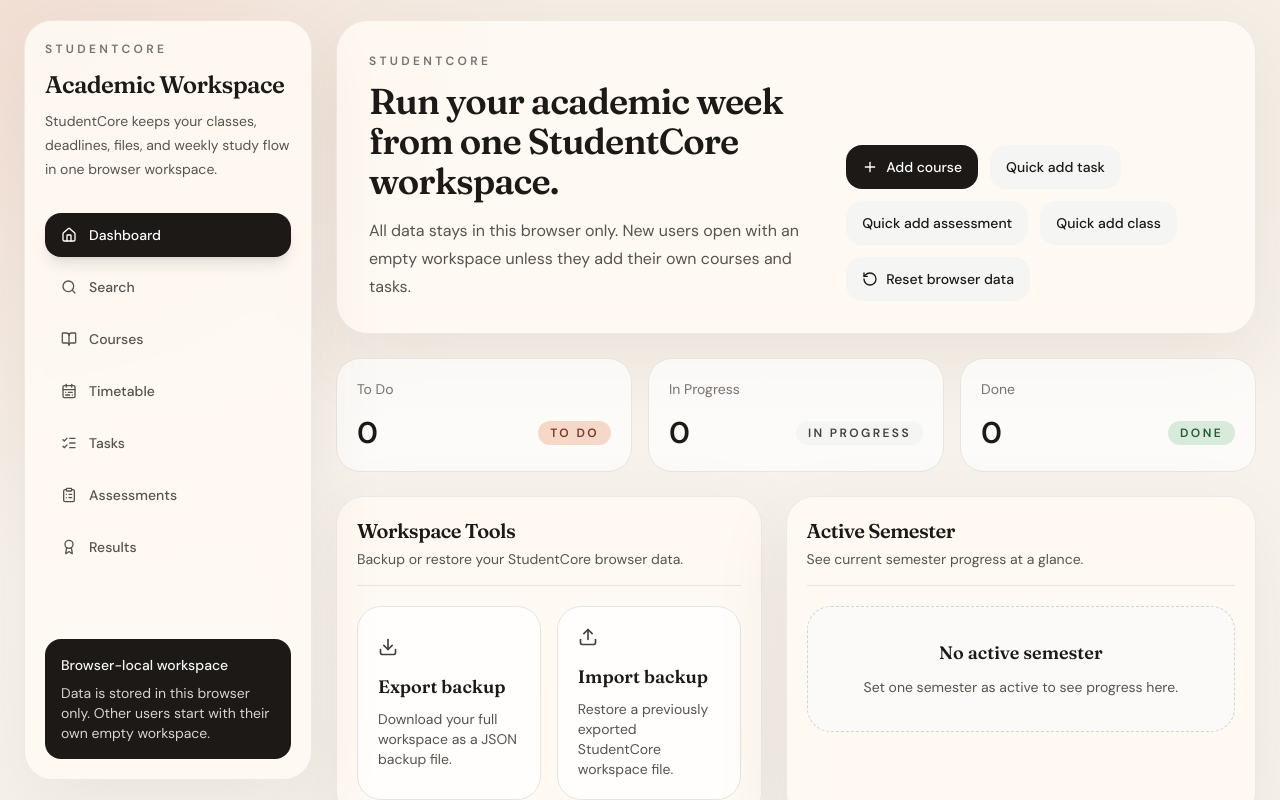
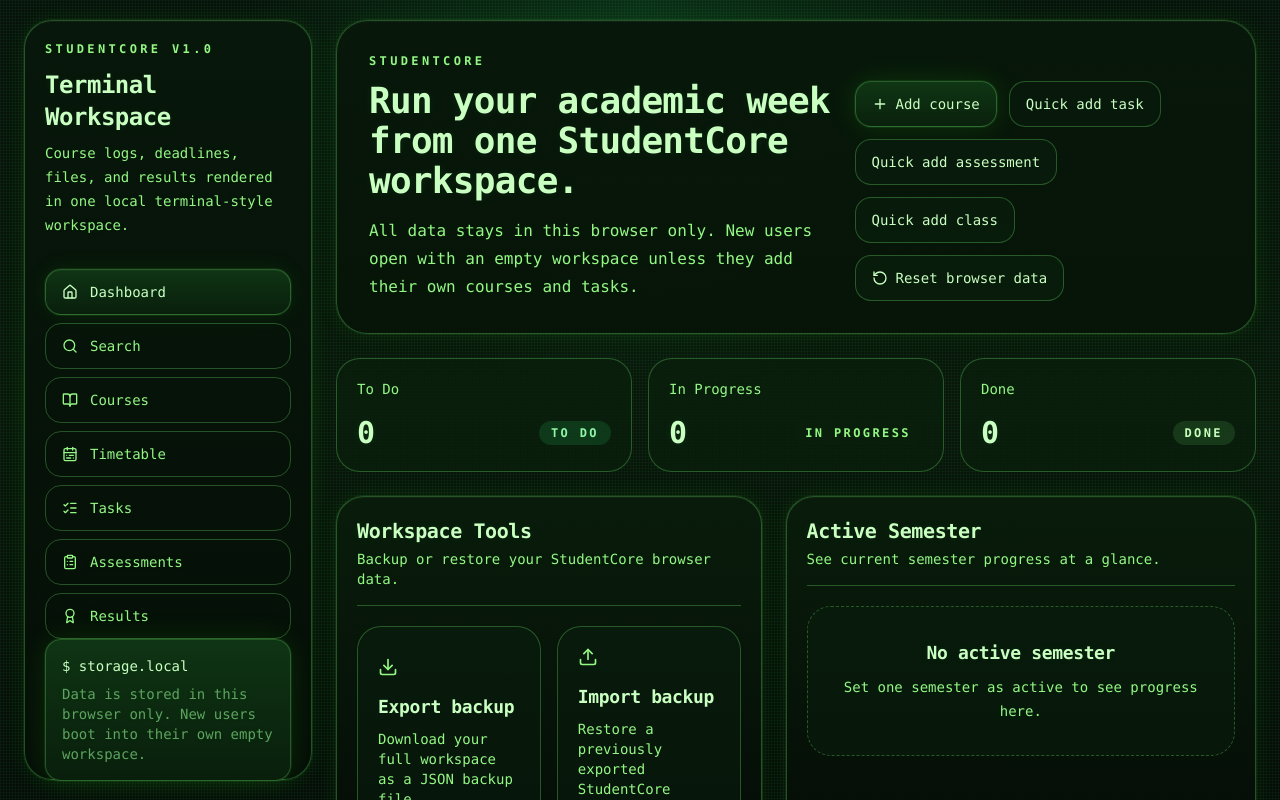
Before and after one commit to syafiadil1/studentcoresystem, a Next.js app: page / in a window 1280 px wide. Shown: the top 800 px of the page. Built offline with nearby package versions, Linux system fonts and the light colour scheme.

Commit message:
Apply terminal-inspired theme

```diff
--- a/src/app/globals.css
+++ b/src/app/globals.css
@@ -1,15 +1,21 @@
 @import "tailwindcss";
 
 :root {
-  --background: #f7f1e7;
-  --foreground: #231913;
+  --background: #07110a;
+  --foreground: #94f784;
+  --panel: rgba(8, 24, 12, 0.88);
+  --panel-strong: rgba(6, 18, 9, 0.96);
+  --border: rgba(120, 255, 120, 0.28);
+  --muted: #5ea35f;
+  --muted-strong: #c9ffc1;
+  --accent: #32ff7e;
 }
 
 @theme inline {
   --color-background: var(--background);
   --color-foreground: var(--foreground);
-  --font-sans: var(--font-dm-sans);
-  --font-display: var(--font-fraunces);
+  --font-sans: "SFMono-Regular", "JetBrains Mono", "Fira Code", "IBM Plex Mono", "Menlo", "Monaco", "Consolas", "Liberation Mono", monospace;
+  --font-display: "SFMono-Regular", "JetBrains Mono", "Fira Code", "IBM Plex Mono", "Menlo", "Monaco", "Consolas", "Liberation Mono", monospace;
 }
 
 * {
@@ -21,16 +27,32 @@ html {
 }
 
 body {
-  background: var(--background);
+  background:
+    linear-gradient(rgba(40, 255, 120, 0.045) 1px, transparent 1px),
+    linear-gradient(90deg, rgba(40, 255, 120, 0.045) 1px, transparent 1px),
+    radial-gradient(circle at top, rgba(40, 255, 120, 0.12), transparent 24%),
+    linear-gradient(180deg, #08110a 0%, #050905 100%);
+  background-size: 100% 3px, 3px 100%, auto, auto;
   color: var(--foreground);
-  font-family: var(--font-dm-sans), sans-serif;
+  font-family: var(--font-sans), monospace;
+  text-shadow: 0 0 10px rgba(80, 255, 120, 0.08);
+}
+
+body::before {
+  content: "";
+  position: fixed;
+  inset: 0;
+  pointer-events: none;
+  background: linear-gradient(180deg, transparent 0%, rgba(57, 255, 20, 0.03) 50%, transparent 100%);
+  mix-blend-mode: screen;
 }
 
 h1,
 h2,
 h3,
 h4 {
-  font-family: var(--font-fraunces), serif;
+  font-family: var(--font-display), monospace;
+  letter-spacing: -0.02em;
 }
 
 a,
@@ -43,9 +65,73 @@ textarea {
     background-color 160ms ease,
     border-color 160ms ease,
     opacity 160ms ease,
-    transform 160ms ease;
+    transform 160ms ease,
+    box-shadow 160ms ease;
 }
 
 ::selection {
-  background: rgba(225, 106, 84, 0.22);
+  background: rgba(80, 255, 120, 0.3);
+  color: #031006;
 }
+
+:where(.text-stone-900) {
+  color: var(--muted-strong) !important;
+}
+
+:where(.text-stone-800),
+:where(.text-stone-700),
+:where(.text-stone-600),
+:where(.text-stone-500) {
+  color: var(--foreground) !important;
+}
+
+:where(.text-stone-400),
+:where(.text-stone-300) {
+  color: var(--muted) !important;
+}
+
+:where(.border-stone-200),
+:where(.border-stone-200\/80),
+:where(.border-stone-300),
+:where(.border-stone-400),
+:where(.border-stone-500) {
+  border-color: var(--border) !important;
+}
+
+:where(.bg-stone-50\/80),
+:where(.bg-stone-100),
+:where(.bg-white\/70),
+:where(.bg-white\/80),
+:where(.bg-white) {
+  background: var(--panel) !important;
+}
+
+:where(.bg-stone-900) {
+  background: linear-gradient(180deg, #0f3414 0%, #091f0c 100%) !important;
+  color: var(--muted-strong) !important;
+  border: 1px solid rgba(120, 255, 120, 0.25);
+  box-shadow: 0 0 0 1px rgba(120, 255, 120, 0.08), 0 0 30px rgba(57, 255, 20, 0.12);
+}
+
+:where(.bg-\[\#fffaf3\]\/90) {
+  background: linear-gradient(180deg, rgba(8, 23, 11, 0.96) 0%, rgba(5, 14, 7, 0.96) 100%) !important;
+}
+
+:where(.placeholder\:text-stone-400::placeholder) {
+  color: var(--muted) !important;
+}
+
+:where(.shadow-\[0_24px_80px_rgba\(80\,54\,36\,0\.08\)\]),
+:where(.shadow-\[0_18px_50px_rgba\(80\,54\,36\,0\.12\)\]),
+:where(.shadow-lg) {
+  box-shadow:
+    0 0 0 1px rgba(120, 255, 120, 0.08),
+    0 0 24px rgba(57, 255, 20, 0.08),
+    inset 0 1px 0 rgba(170, 255, 170, 0.04) !important;
+}
+
+:where(input),
+:where(select),
+:where(textarea) {
+  caret-color: var(--accent);
+}
--- a/src/app/layout.tsx
+++ b/src/app/layout.tsx
@@ -1,18 +1,7 @@
 import type { Metadata } from "next";
-import { DM_Sans, Fraunces } from "next/font/google";
 import "./globals.css";
 import { AppShell } from "@/components/app-shell";
 import { StudentCoreProvider } from "@/components/student-core-provider";
-
-const dmSans = DM_Sans({
-  variable: "--font-dm-sans",
-  subsets: ["latin"],
-});
-
-const fraunces = Fraunces({
-  variable: "--font-fraunces",
-  subsets: ["latin"],
-});
 
 export const metadata: Metadata = {
   title: "StudentCore",
@@ -26,7 +15,7 @@ export default function RootLayout({
 }>) {
   return (
     <html lang="en">
-      <body className={`${dmSans.variable} ${fraunces.variable} antialiased`}>
+      <body className="antialiased">
         <StudentCoreProvider>
           <AppShell>{children}</AppShell>
         </StudentCoreProvider>
--- a/src/components/app-shell.tsx
+++ b/src/components/app-shell.tsx
@@ -19,19 +19,19 @@ export function AppShell({ children }: { children: React.ReactNode }) {
   const pathname = usePathname();
 
   return (
-    <div className="min-h-screen bg-[radial-gradient(circle_at_top_left,_rgba(225,106,84,0.12),_transparent_30%),linear-gradient(180deg,#f5efe6_0%,#f8f4ed_42%,#f2efe8_100%)] text-stone-900">
+    <div className="min-h-screen text-stone-900">
       <div className="mx-auto flex min-h-screen max-w-7xl flex-col gap-6 px-4 py-5 md:flex-row md:px-6">
         <aside className="md:sticky md:top-5 md:h-[calc(100vh-2.5rem)] md:w-72">
           <div className="flex h-full flex-col rounded-[28px] border border-stone-200/80 bg-[#fffaf3]/90 p-5 shadow-[0_24px_80px_rgba(80,54,36,0.08)] backdrop-blur">
             <div className="mb-8">
               <p className="text-xs font-semibold uppercase tracking-[0.28em] text-stone-500">
-                StudentCore
+                StudentCore v1.0
               </p>
               <h1 className="mt-3 text-2xl font-semibold tracking-tight text-stone-900">
-                Academic Workspace
+                Terminal Workspace
               </h1>
               <p className="mt-2 text-sm leading-6 text-stone-600">
-                StudentCore keeps your classes, deadlines, files, and weekly study flow in one browser workspace.
+                Course logs, deadlines, files, and results rendered in one local terminal-style workspace.
               </p>
             </div>
 
@@ -45,10 +45,10 @@ export function AppShell({ children }: { children: React.ReactNode }) {
                     key={item.href}
                     href={item.href}
                     className={cn(
-                      "flex items-center gap-3 rounded-2xl px-4 py-3 text-sm font-medium transition",
+                      "flex items-center gap-3 rounded-2xl border px-4 py-3 text-sm font-medium transition",
                       active
-                        ? "bg-stone-900 text-white shadow-lg"
-                        : "text-stone-600 hover:bg-stone-100 hover:text-stone-900",
+                        ? "border-stone-500 bg-stone-900 text-white shadow-lg"
+                        : "border-stone-200 text-stone-600 hover:bg-stone-100 hover:text-stone-900",
                     )}
                   >
                     <Icon className="h-4 w-4" />
@@ -59,9 +59,9 @@ export function AppShell({ children }: { children: React.ReactNode }) {
             </nav>
 
             <div className="mt-auto rounded-2xl bg-stone-900 px-4 py-4 text-sm text-stone-100">
-              <p className="font-medium">Browser-local workspace</p>
+              <p className="font-medium">$ storage.local</p>
               <p className="mt-2 text-stone-300">
-                Data is stored in this browser only. Other users start with their own empty workspace.
+                Data is stored in this browser only. New users boot into their own empty workspace.
               </p>
             </div>
           </div>
--- a/src/components/ui.tsx
+++ b/src/components/ui.tsx
@@ -36,11 +36,11 @@ export function StatCard({
 }) {
   const toneClass =
     tone === "accent"
-      ? "bg-[#f6d8c8] text-[#7a3626]"
+      ? "bg-[rgba(50,255,126,0.12)] text-[#8ff7a7]"
       : tone === "danger"
-        ? "bg-[#f9d3d0] text-[#842029]"
+        ? "bg-[rgba(255,90,90,0.14)] text-[#ff9898]"
         : tone === "success"
-          ? "bg-[#d8ead9] text-[#27563c]"
+          ? "bg-[rgba(120,255,120,0.12)] text-[#c6ffba]"
           : "bg-stone-100 text-stone-700";
 
   return (
@@ -76,7 +76,7 @@ export function Input(props: React.InputHTMLAttributes<HTMLInputElement>) {
     <input
       {...props}
       className={cn(
-        "w-full rounded-2xl border border-stone-300 bg-white px-4 py-3 text-sm text-stone-900 outline-none transition placeholder:text-stone-400 focus:border-stone-500",
+        "w-full rounded-2xl border border-stone-300 bg-white px-4 py-3 text-sm text-stone-900 outline-none transition placeholder:text-stone-400 focus:border-stone-500 focus:shadow-[0_0_0_1px_rgba(120,255,120,0.2),0_0_18px_rgba(57,255,20,0.08)]",
         props.className,
       )}
     />
@@ -88,7 +88,7 @@ export function Textarea(props: React.TextareaHTMLAttributes<HTMLTextAreaElement
     <textarea
       {...props}
       className={cn(
-        "min-h-28 w-full rounded-2xl border border-stone-300 bg-white px-4 py-3 text-sm text-stone-900 outline-none transition placeholder:text-stone-400 focus:border-stone-500",
+        "min-h-28 w-full rounded-2xl border border-stone-300 bg-white px-4 py-3 text-sm text-stone-900 outline-none transition placeholder:text-stone-400 focus:border-stone-500 focus:shadow-[0_0_0_1px_rgba(120,255,120,0.2),0_0_18px_rgba(57,255,20,0.08)]",
         props.className,
       )}
     />
@@ -100,7 +100,7 @@ export function Select(props: React.SelectHTMLAttributes<HTMLSelectElement>) {
     <select
       {...props}
       className={cn(
-        "w-full rounded-2xl border border-stone-300 bg-white px-4 py-3 text-sm text-stone-900 outline-none transition focus:border-stone-500",
+        "w-full rounded-2xl border border-stone-300 bg-white px-4 py-3 text-sm text-stone-900 outline-none transition focus:border-stone-500 focus:shadow-[0_0_0_1px_rgba(120,255,120,0.2),0_0_18px_rgba(57,255,20,0.08)]",
         props.className,
       )}
     />
@@ -131,16 +131,16 @@ export function Button({
 }) {
   const tones =
     tone === "secondary"
-      ? "bg-stone-100 text-stone-900 hover:bg-stone-200"
+      ? "bg-stone-100 text-stone-900 hover:opacity-90"
       : tone === "danger"
-        ? "bg-[#872b1f] text-white hover:bg-[#6d2218]"
-        : "bg-stone-900 text-white hover:bg-stone-700";
+        ? "bg-[#3a0d0d] text-[#ff9898] hover:opacity-90"
+        : "bg-stone-900 text-white hover:opacity-90";
 
   return (
     <button
       {...props}
       className={cn(
-        "inline-flex items-center justify-center rounded-2xl px-4 py-3 text-sm font-medium transition",
+        "inline-flex items-center justify-center rounded-2xl border border-stone-300 px-4 py-3 text-sm font-medium transition",
         tones,
         className,
       )}
@@ -156,7 +156,7 @@ export function Badge({
   className?: string;
 }) {
   return (
-    <span className={cn("rounded-full bg-stone-100 px-3 py-1 text-xs font-semibold uppercase tracking-[0.18em] text-stone-700", className)}>
+    <span className={cn("rounded-full border border-stone-300 bg-stone-100 px-3 py-1 text-xs font-semibold uppercase tracking-[0.18em] text-stone-700", className)}>
       {children}
     </span>
   );
```
